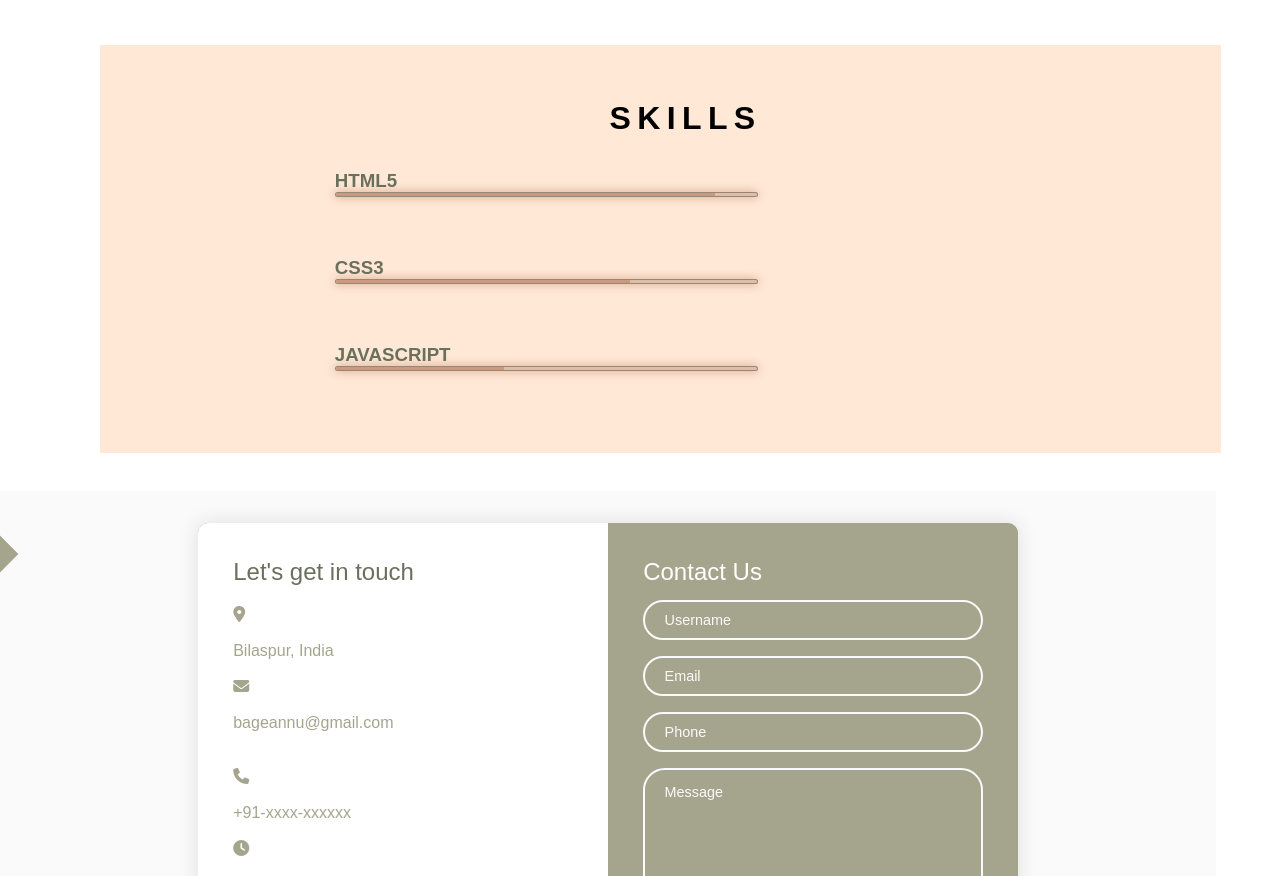
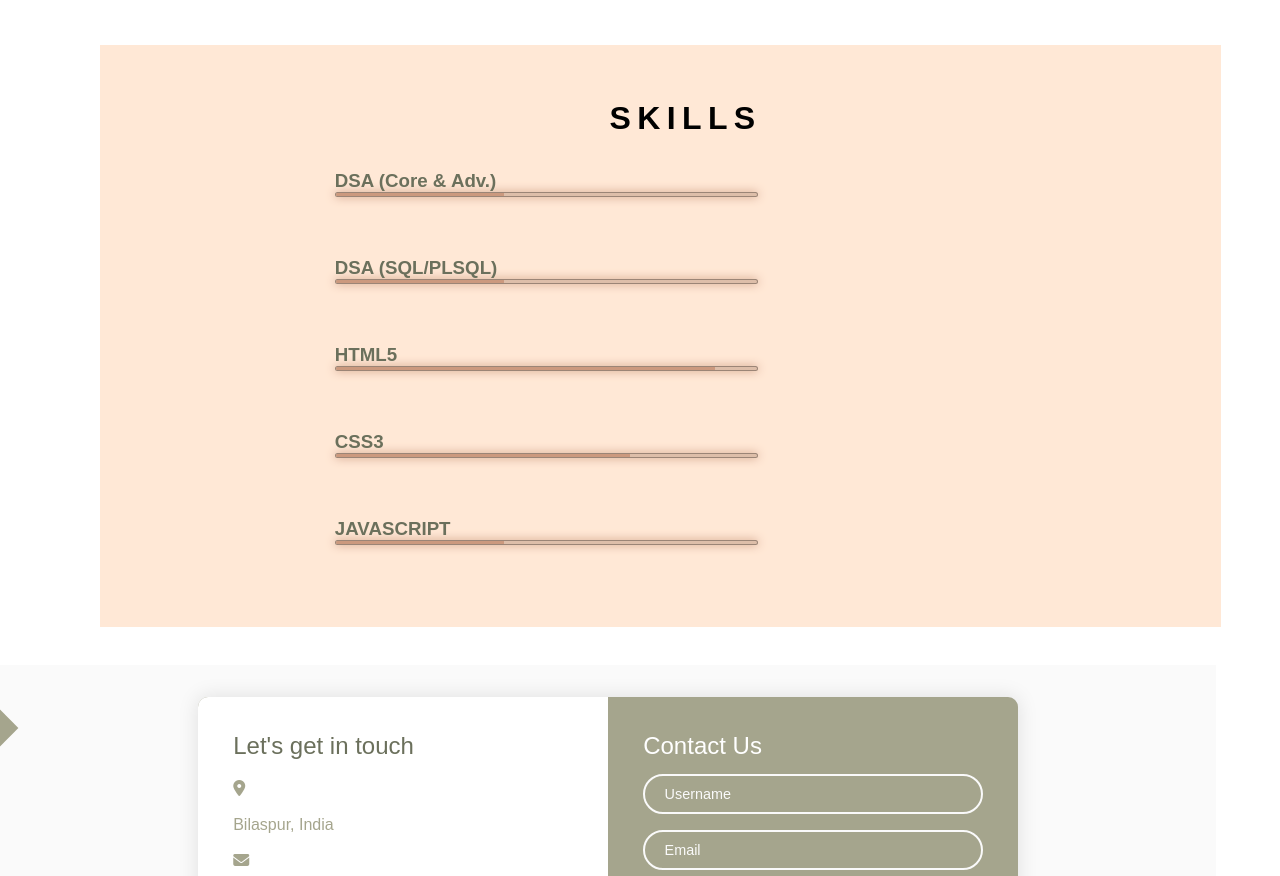
Before and after one commit to mydatastorage/myportfolio, a plain HTML site: page index.html in a window 1280 px wide. Shown: the part 1280-2156 px from the top of the page. Drawn offline with Linux system fonts and the light colour scheme.

Commit message:
Update index.html

```diff
--- a/index.html
+++ b/index.html
@@ -83,7 +83,7 @@
                 <br><br><br>
 
                 <div class="about-model">
-                    <img src="images\annupic.jpg" alt="vineet" width="300" height="350"/>
+                    <img src="images\annupic.jpg" alt="Anirudh" width="300" height="350"/>
                 </div>
             </div>
 
@@ -101,8 +101,15 @@
 
             <div class="skills-items">
 
+                <li>
+                    <h3>DSA (Core & Adv.)</h3><span class="bar"><span class="javascript"></span></span>
+                        </li>
+                <li>
+                    <h3>DSA (SQL/PLSQL)</h3><span class="bar"><span class="javascript"></span></span>
+                        </li>
 
                 <li>
+
              <h3>HTML5</h3><span class="bar"><span class="html"></span></span>
                 </li>
 
@@ -113,6 +120,7 @@
                 <li>
                     <h3>JAVASCRIPT</h3><span class="bar"><span class="javascript"></span></span>
                         </li>
+
                     </div>
             </div>
 
```
